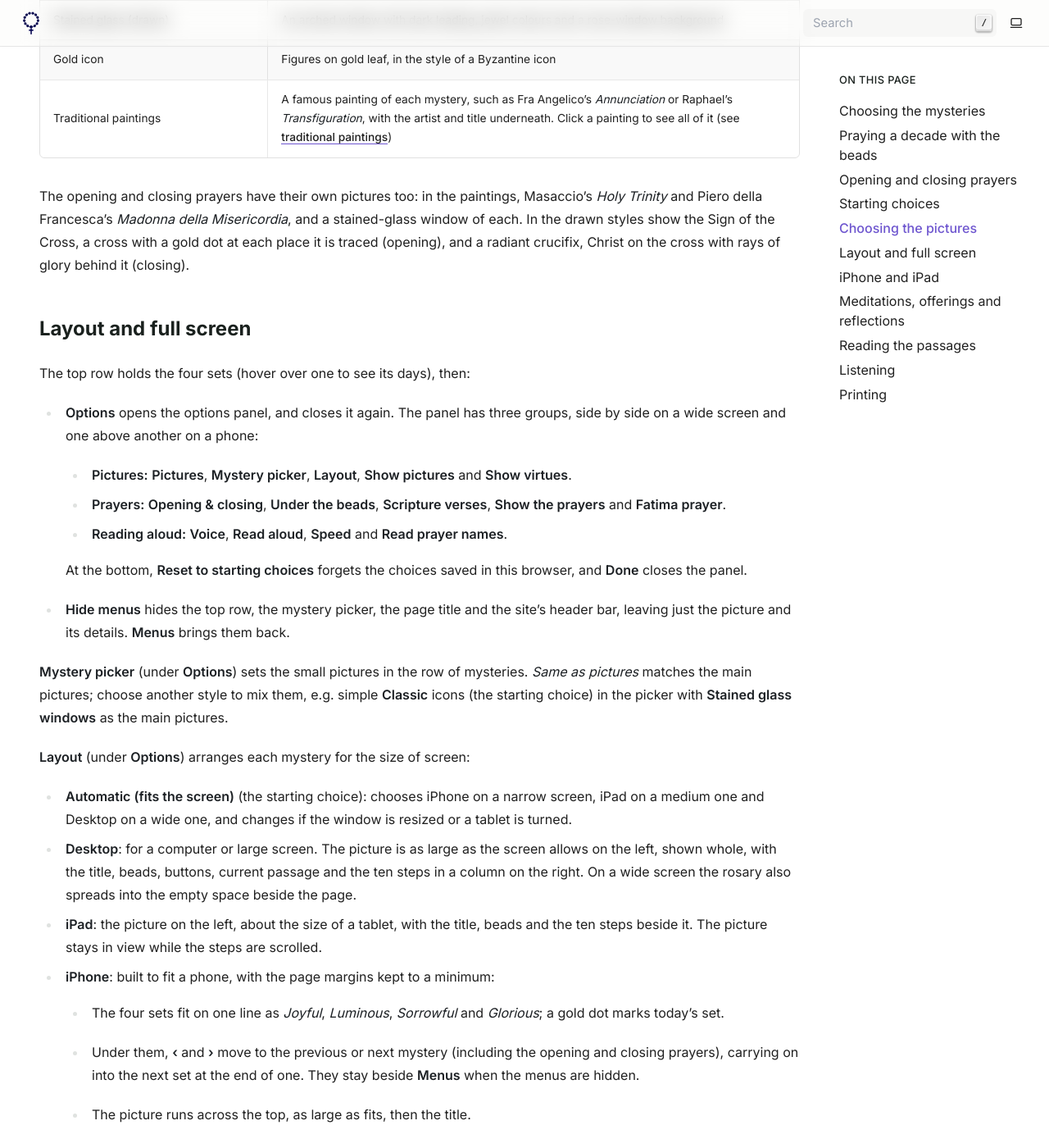
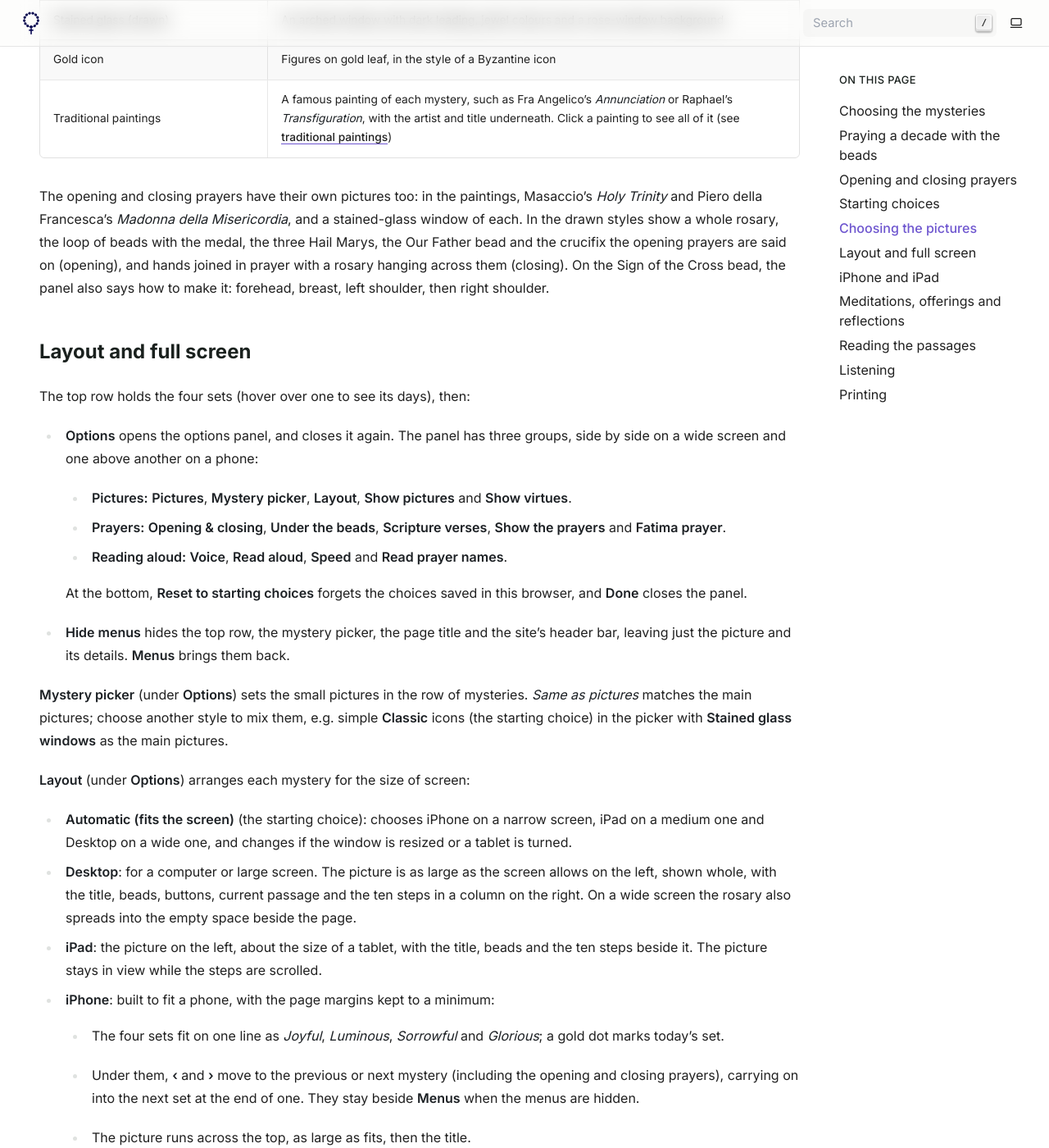
Before and after one commit to gmc-code/Rosary, a Sphinx documentation site: the page built from docs/rosary/rosary_info.rst, in a window 1280 px wide and 1400 px high, scrolled down 2390 px. Shown: the whole window at 82% size. Built offline with Sphinx 7.4.7, drawn with Linux system fonts in a browser that asks for light colours.

Commit message:
pr icons

```diff
--- a/docs/_ext/rosary/_static/rosary.css
+++ b/docs/_ext/rosary/_static/rosary.css
@@ -1453,3 +1453,7 @@ html.dark .rosary-audio-group-label { background: rgba(255, 255, 255, 0.08); col
     .rosary-presenting .rosary-audio-group .rosary-btn-word,
     .rosary-presenting .rosary-audio-group-label .rosary-btn-word { display: none; }
 }
+
+/* a short how-to line in the panel, e.g. how to make the Sign of the Cross */
+.rosary-now-hint { margin: 0.45em 0 0 !important; font-size: 0.85em; color: var(--r-muted); }
+.rosary-presenting .rosary-now-hint { color: var(--r-muted); }
--- a/docs/_ext/rosary/_static/rosary.js
+++ b/docs/_ext/rosary/_static/rosary.js
@@ -1012,6 +1012,11 @@
                 li.querySelectorAll('.rosary-prayer-text').forEach(function (t) {
                     now.appendChild(el('p', 'rosary-now-prayer rosary-now-prayer-always', t.textContent));
                 });
+                // how to make the Sign of the Cross (shown, not read aloud)
+                if (li.getAttribute('data-name') === 'The Sign of the Cross') {
+                    now.appendChild(el('p', 'rosary-now-hint',
+                        'Touch your forehead, your breast, your left shoulder, then your right shoulder.'));
+                }
             }
             function go(index, manual) {
                 pos = Math.max(-1, Math.min(items.length - 1, index));
--- a/docs/_ext/rosary/rosary_icons.py
+++ b/docs/_ext/rosary/rosary_icons.py
@@ -462,8 +462,8 @@ def coronation():
 
 # ---------------------------------------------------------------- opening / closing
 
-def opening():
-    """The opening prayers begin with the Sign of the Cross: a cross with flared
+def sign_of_cross():
+    """The Sign of the Cross: a cross with flared
     ends, a soft glow behind it, and a numbered gold dot at each place it is
     traced (1 forehead, 2 breast, 3 left shoulder, 4 right shoulder)."""
     out = ['<circle class="ri-soft ri-outline" cx="50" cy="50" r="46"/>',
@@ -507,6 +507,51 @@ def closing():
     return ''.join(out)
 
 
+def first_beads():
+    """The opening prayers: a whole rosary, the full loop of beads with the
+    centre medal, and below it the three Hail Marys, the Our Father bead and the
+    crucifix on which the opening prayers are said."""
+    cx, cy, R = 50, 29, 18
+    out = ['<circle class="ri-soft ri-outline" cx="50" cy="50" r="46"/>',
+           '<circle class="ri-line-thin" fill="none" cx="%d" cy="%d" r="%d"/>' % (cx, cy, R),
+           '<path class="ri-line-thin" fill="none" d="M50,%d L50,78"/>' % (cy + R)]
+    for i in range(15):                                   # the loop, open at the medal
+        a = math.radians(90 + 24 + 312 * i / 14)
+        out.append('<circle class="ri-fill ri-outline" cx="%s" cy="%s" r="3"/>'
+                   % (_f(cx + R * math.cos(a)), _f(cy + R * math.sin(a))))
+    out.append('<ellipse class="ri-gold ri-outline" cx="50" cy="%d" rx="4.2" ry="5"/>' % (cy + R))   # medal
+    for y in (55, 61, 67):                                # three Hail Marys
+        out.append('<circle class="ri-fill ri-outline" cx="50" cy="%d" r="2.8"/>' % y)
+    out.append('<circle class="ri-gold ri-outline" cx="50" cy="73.5" r="3.8"/>')   # Our Father bead
+    out.append(cross(50, 78, 16, 12, 3.6, 'ri-fill'))     # crucifix
+    return ''.join(out)
+
+
+def praying_hands():
+    """The closing prayers: hands joined in prayer, with a rosary hanging over
+    them at an angle of 45 degrees and its crucifix dropping from the lower end."""
+    out = ['<circle class="ri-soft ri-outline" cx="50" cy="50" r="46"/>',
+           # sleeves
+           '<path class="ri-fill ri-outline" d="M30,90 L37,68 L49,73 L45,92 Z"/>',
+           '<path class="ri-fill ri-outline" d="M70,90 L63,68 L51,73 L55,92 Z"/>',
+           # the joined hands, fingers and thumbs
+           '<path class="ri-white ri-outline" d="M50,15 C45,16 41.5,24 40.5,36 L39,56 C38.5,64 41,70 46,72 '
+           'L50,73 L54,72 C59,70 61.5,64 61,56 L59.5,36 C58.5,24 55,16 50,15 Z"/>',
+           '<path class="ri-line-thin" d="M50,17 L50,72 M45,30 L46.5,44 M55,30 L53.5,44"/>',
+           '<path class="ri-white ri-outline" d="M41,52 C36,50 34,56 38,60 L43,63 Z"/>',
+           '<path class="ri-white ri-outline" d="M59,52 C64,50 66,56 62,60 L57,63 Z"/>',
+           # the rosary over the hands at 45 degrees, from upper left to lower right,
+           # with a slight sag, then the crucifix hanging straight down
+           '<path class="ri-line-thin" fill="none" d="M27,34 Q47,57 69,72 L69,76"/>']
+    for i in range(10):
+        t = i / 9
+        x = (1 - t) ** 2 * 27 + 2 * (1 - t) * t * 47 + t * t * 69
+        y = (1 - t) ** 2 * 34 + 2 * (1 - t) * t * 57 + t * t * 72
+        out.append('<circle class="ri-fill ri-outline" cx="%s" cy="%s" r="3.2"/>' % (_f(x), _f(y)))
+    out.append(cross(69, 76, 16, 11, 3.4, 'ri-gold'))
+    return ''.join(out)
+
+
 def radiant_crucifix():
     """The closing prayers: a radiant crucifix, Christ on the cross with rays of
     glory behind it, the Rosary's last word on his victory over death."""
@@ -527,10 +572,10 @@ def radiant_crucifix():
     return ''.join(out)
 
 
-# The opening prayers begin with the Sign of the Cross; the closing prayers show
-# the radiant crucifix.  closing() (the crown of roses) is kept above in case it
-# is wanted again: use {'closing': closing} to bring it back.
-EXTRA_ICONS = {'opening': opening, 'closing': radiant_crucifix}
+# Opening: the crucifix and first beads; closing: hands joined in prayer with a
+# rosary.  Other designs kept above, to swap in if wanted: sign_of_cross,
+# radiant_crucifix and closing (the crown of roses).
+EXTRA_ICONS = {'opening': first_beads, 'closing': praying_hands}
 
 
 def extra_icon(kind, label):
--- a/docs/rosary/rosary_info.rst
+++ b/docs/rosary/rosary_info.rst
@@ -133,9 +133,11 @@ mystery. The page remembers the choice.
 The opening and closing prayers have their own pictures too: in the
 paintings, Masaccio's *Holy Trinity* and Piero della Francesca's *Madonna
 della Misericordia*, and a stained-glass window of each. In the drawn styles
-show the Sign of the Cross, a cross with a gold dot at each place it is
-traced (opening), and a radiant crucifix, Christ on the cross with rays of
-glory behind it (closing).
+show a whole rosary, the loop of beads with the medal, the three Hail Marys,
+the Our Father bead and the crucifix the opening prayers are said on
+(opening), and hands joined in prayer with a rosary hanging across them
+(closing). On the Sign of the Cross bead, the panel also says how to make
+it: forehead, breast, left shoulder, then right shoulder.
 
 
 Layout and full screen
```
